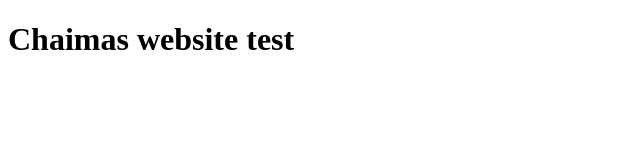
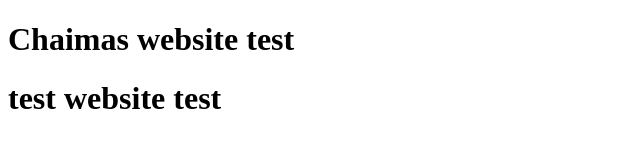
Before and after one commit to Tebini/chaimasApp, a plain HTML site: page index.html in a window 1280 px wide. Shown: the whole page, without its empty margins (0-640 px from the left). Drawn offline with Linux system fonts and the light colour scheme.

Commit message:
nadded new code

```diff
--- a/index.html
+++ b/index.html
@@ -7,5 +7,6 @@
 </head>
 <body>
     <h1>Chaimas website test</h1>
+    <h1>test website test</h1>
 </body>
 </html>
```
